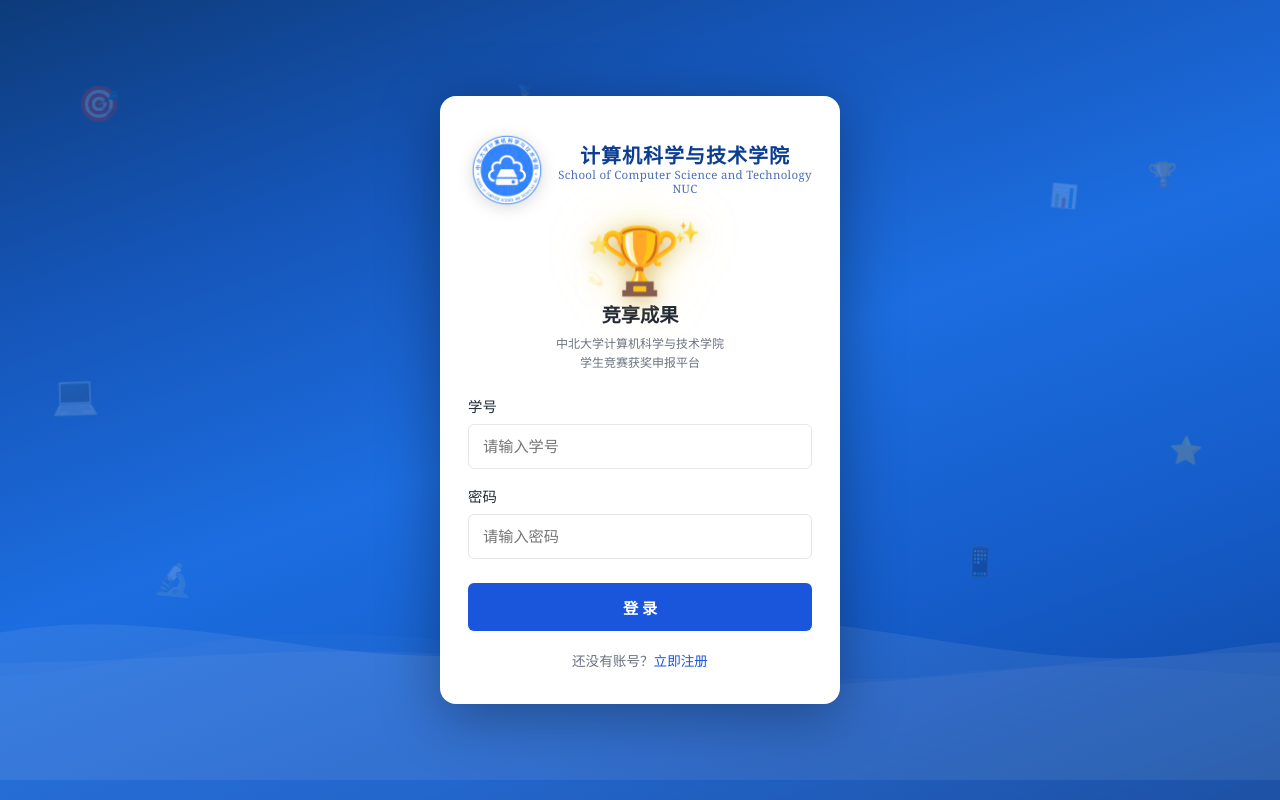
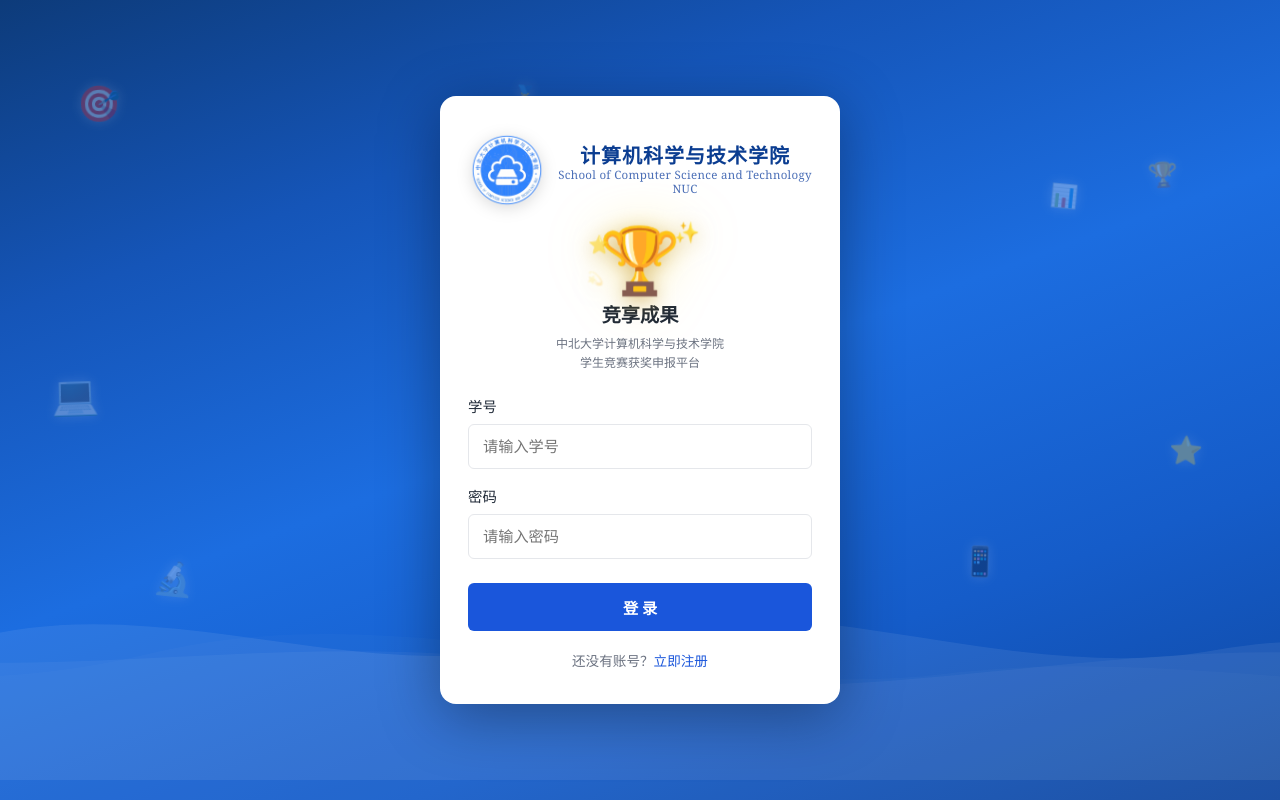
Before and after one commit to Zzzzr0950/competition-platform, a Flask app: page /login in a window 1280 px wide. Run offline with Flask 3, Linux system fonts and the light colour scheme.

Commit message:
Make floating elements more visible with glow

```diff
--- a/templates/login.html
+++ b/templates/login.html
@@ -55,8 +55,9 @@
 .float-el {
     position: absolute;
     font-size: 1.8rem;
-    opacity: 0.18;
+    opacity: 0.3;
     animation: float 9s ease-in-out infinite;
+    filter: drop-shadow(0 0 6px rgba(255,255,255,0.4));
     pointer-events: none;
 }
 .float-el:nth-child(4)  { top: 8%;  left: 6%;  animation-delay: 0s;   font-size:2.2rem; }
```
